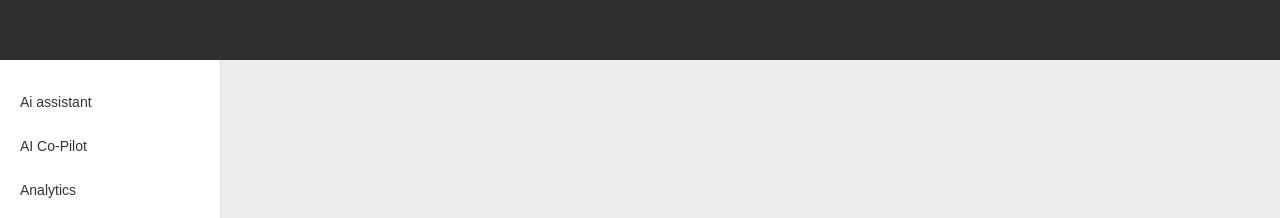
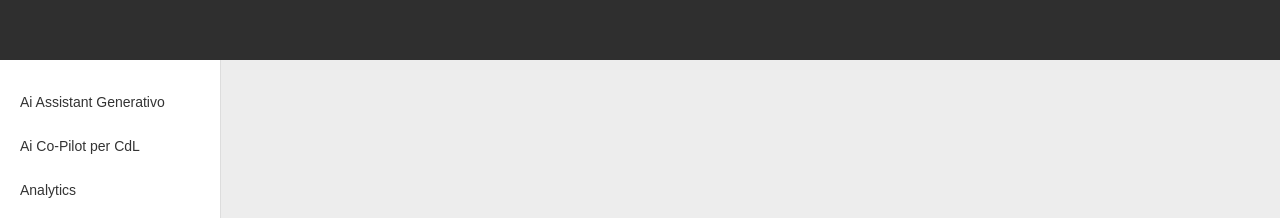
Before and after one commit to BugBustersUnipd/PoC, an Angular app in the folder frontend/: page / in a window 1280 px wide. Shown: the top 218 px of the page. Built offline with nearby package versions, Linux system fonts and the light colour scheme.

Commit message:
Cambiamenti minori

```diff
--- a/frontend/src/app/app.html
+++ b/frontend/src/app/app.html
@@ -9,8 +9,8 @@
     <!-- SIDEBAR -->
     <aside class="sidebar">
       <ul>
-        <li routerLink="/ai-assistant">Ai assistant</li>
-        <li routerLink="/ai-copilot">AI Co-Pilot</li>
+        <li routerLink="/ai-assistant">Ai Assistant Generativo</li>
+        <li routerLink="/ai-copilot">Ai Co-Pilot per CdL</li>
         <li routerLink="/analytics">Analytics</li>
       </ul>
     </aside>
```
